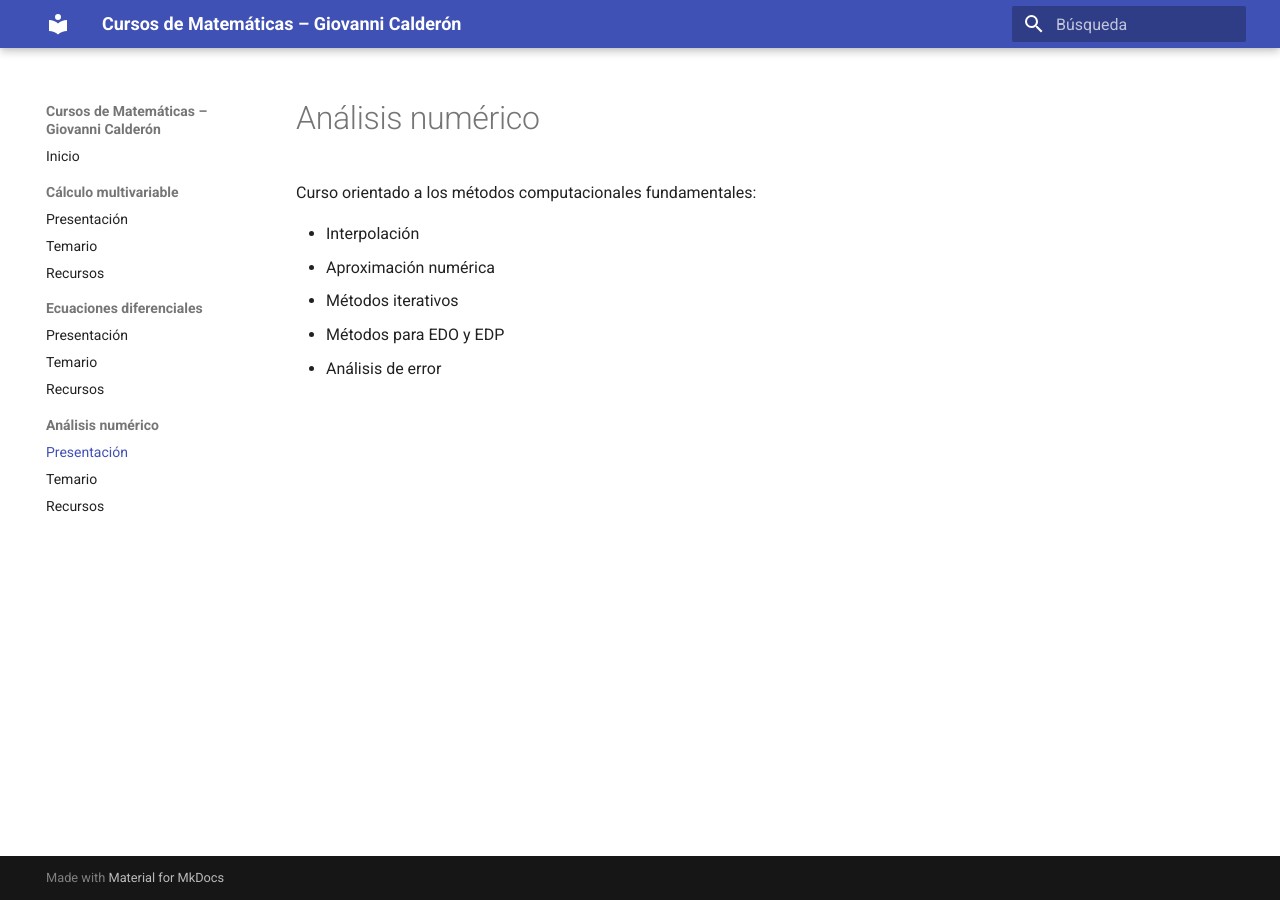
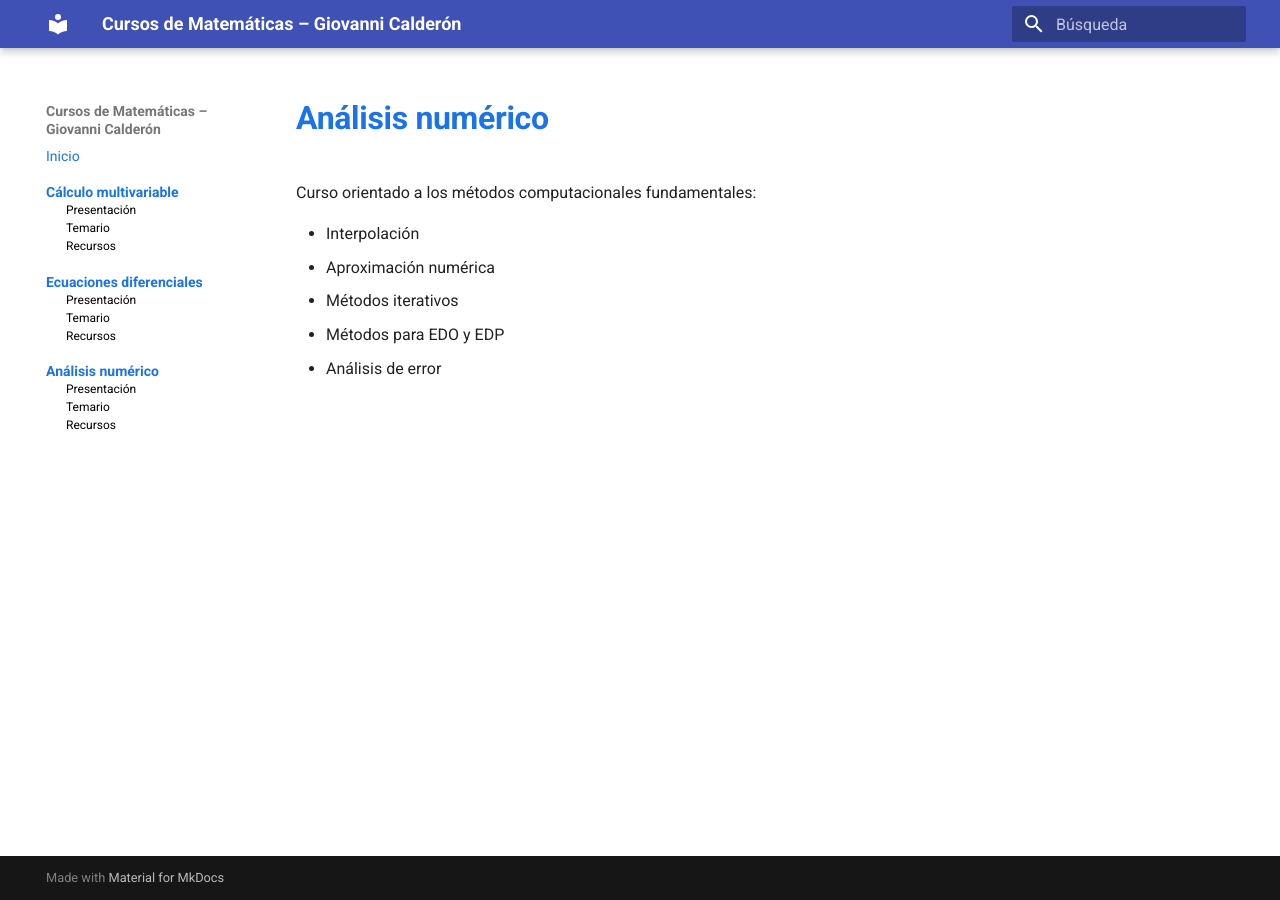
Before and after one commit to GiovanniCalderon/cursos-matematicos, an MkDocs documentation site: the page built from docs/analisis-numerico/index.md, in a window 1280 px wide. Built offline with MkDocs 1.6.1 and Material for MkDocs 9.7.7, drawn with Linux system fonts in a browser that asks for light colours.

Commit message:
Ajuste tipográfico del menú y título

```diff
--- /dev/null
+++ b/docs/overrides/custom.css
@@ -0,0 +1,42 @@
+/* ================================
+   TÍTULO PRINCIPAL (h1)
+   ================================ */
+.md-typeset h1 {
+    color: #1a73e8 !important;   /* azul */
+    font-weight: 700;            /* negrita */
+}
+
+/* ================================
+   ENLACES GENERALES DEL MENÚ
+   (Inicio, títulos, etc.)
+   ================================ */
+.md-nav__item .md-nav__link {
+    color: #1a73e8 !important;
+}
+
+/* ================================
+   TÍTULOS DE LOS CURSOS EN EL MENÚ
+   (Cálculo, EDO, Análisis numérico)
+   ================================ */
+.md-nav__item--section > .md-nav__link {
+    font-weight: 700;            /* negrita */
+    color: #1a73e8 !important;   /* azul */
+}
+
+/* ================================
+   SUBPÁGINAS DEL MENÚ
+   (Presentación, Temario, Recursos)
+   ================================ */
+.md-nav__item--nested .md-nav__list .md-nav__link {
+    padding-left: 1.0rem !important;   /* sangría */
+
+    font-size: 0.60rem !important;      /* MÁS PEQUEÑO */
+    font-weight: normal !important;     /* no negrita */
+    color: #000 !important;             /* negro */
+
+    line-height: 1.0 !important;        /* MÁS JUNTOS */
+    margin-top: 0 !important;           /* reduce separación */
+    margin-bottom: 0 !important;
+    padding-top: 0.15rem !important;    /* ajustes finos */
+    padding-bottom: 0.15rem !important;
+}
--- a/mkdocs.yml
+++ b/mkdocs.yml
@@ -1,5 +1,6 @@
-site_name: Cursos de Matemáticas – Giovanni Calderón
-site_author: Giovanni Calderón
+site_name: "Cursos de Matemáticas – Giovanni Calderón"
+site_author: "Giovanni Calderón"
+
 theme:
   name: material
   language: es
@@ -9,6 +10,9 @@ theme:
     - navigation.top
     - toc.integrate
     - content.code.copy
+
+extra_css:
+  - overrides/custom.css
 
 markdown_extensions:
   - admonition
```
